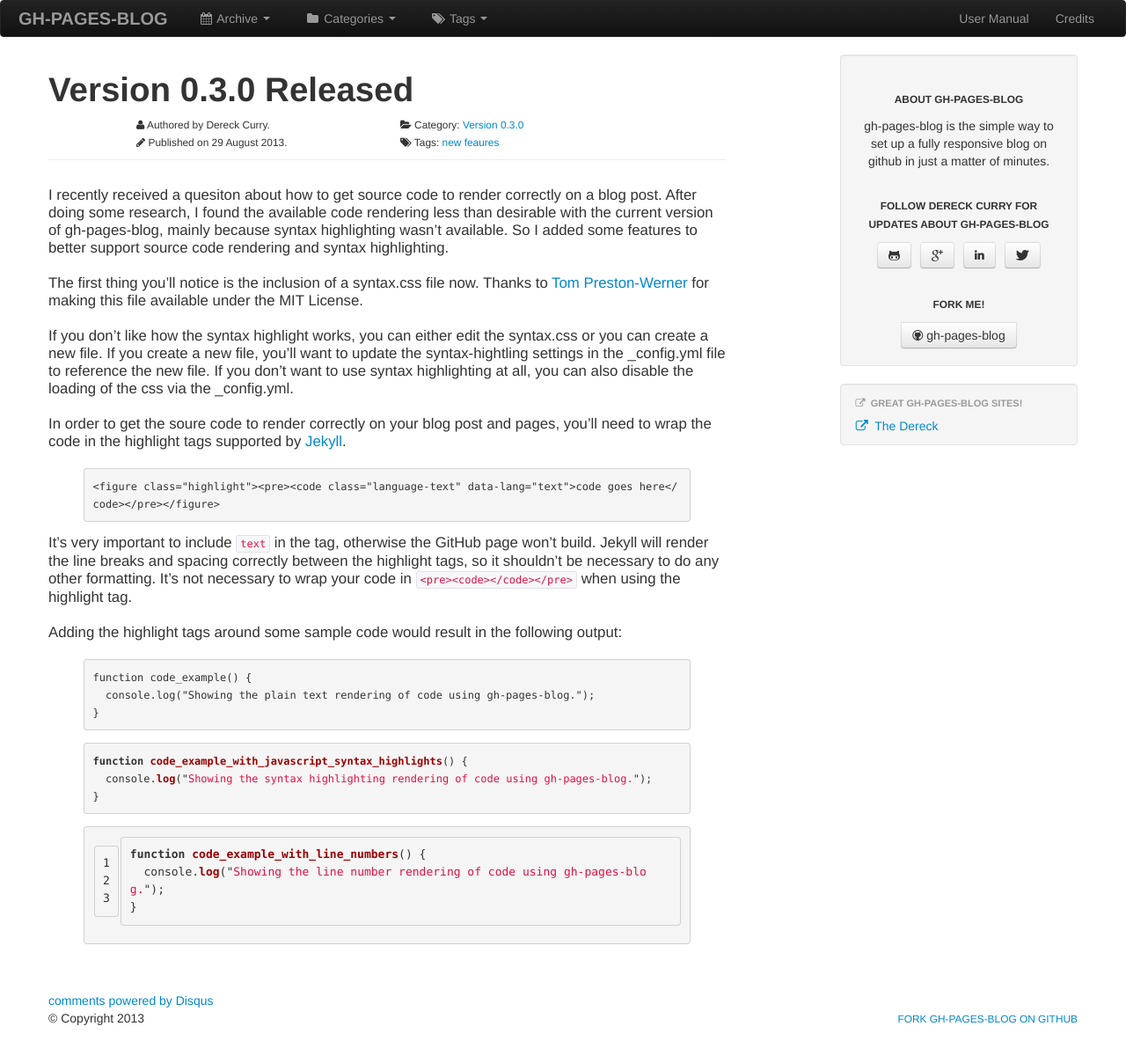
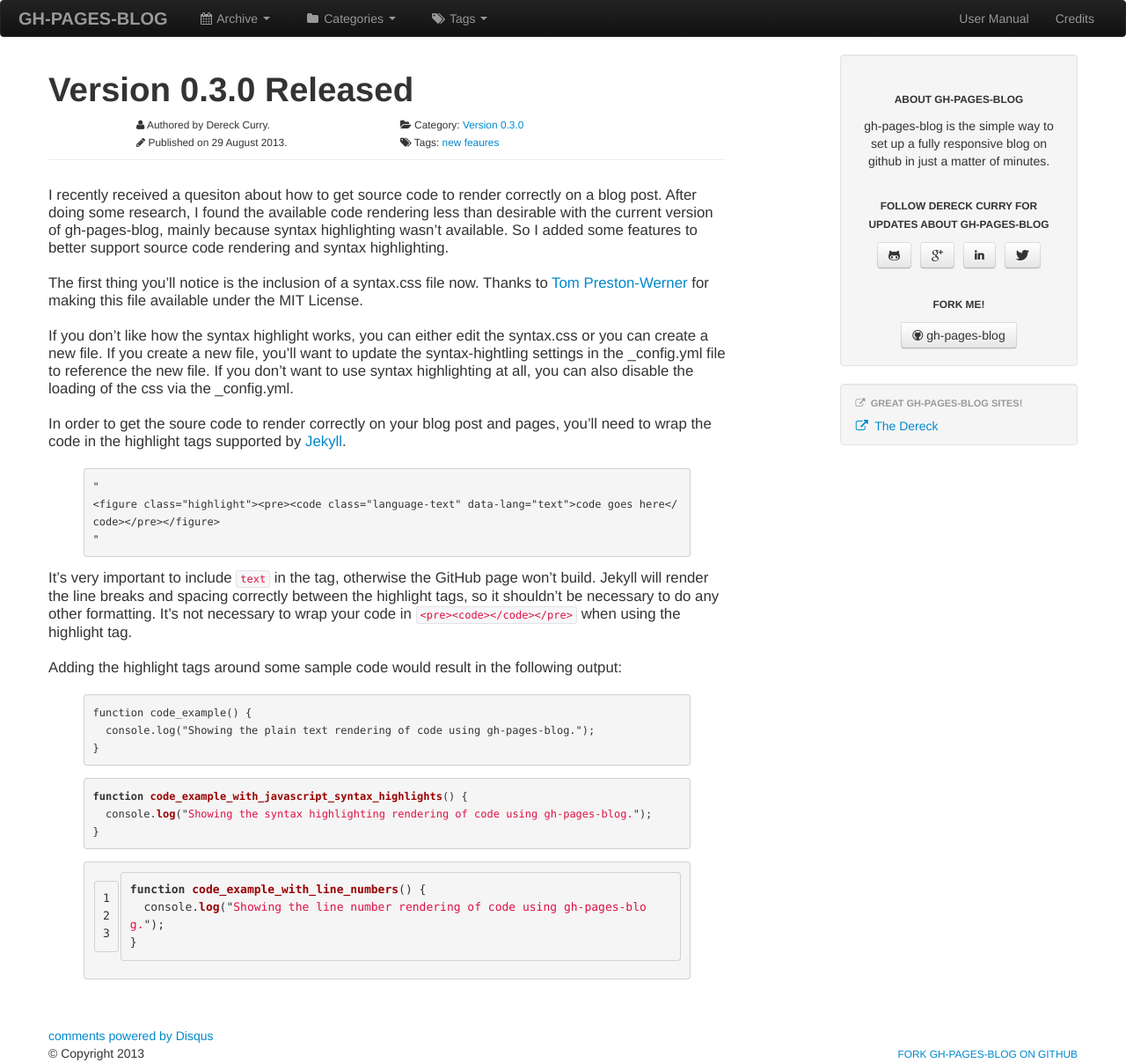
Before and after one commit to thedereck/gh-pages-blog, a Jekyll site: the page built from _posts/2013-08-29-version-0-3-0.md, in a window 1280 px wide. Shown: the whole page at 88% size. Built offline with Jekyll 4.4.1, drawn with Linux system fonts in a browser that asks for light colours; comment, search, counter and statistics services are not loaded; before the commit the page ends 1168 px from its top, so only the background shows below that.

Commit message:
Update 2013-08-29-version-0-3-0.md

```diff
--- a/_posts/2013-08-29-version-0-3-0.md
+++ b/_posts/2013-08-29-version-0-3-0.md
@@ -15,9 +15,9 @@
 In order to get the soure code to render correctly on your blog post and pages, you'll need to wrap the code in the highlight tags supported by [Jekyll](http://jekyllrb.com).
 
 {% highlight text %}
-{% highlight text %}
+"{% highlight text %}
 code goes here
-{% endhighlight %}
+{% endhighlight %}"
 {% endhighlight %}
 
 It's very important to include `text` in the tag, otherwise the GitHub page won't build. Jekyll will render the line breaks and spacing correctly between the highlight tags, so it shouldn't be necessary to do any other formatting. It's not necessary to wrap your code in `<pre><code></code></pre>` when using the highlight tag.
```
